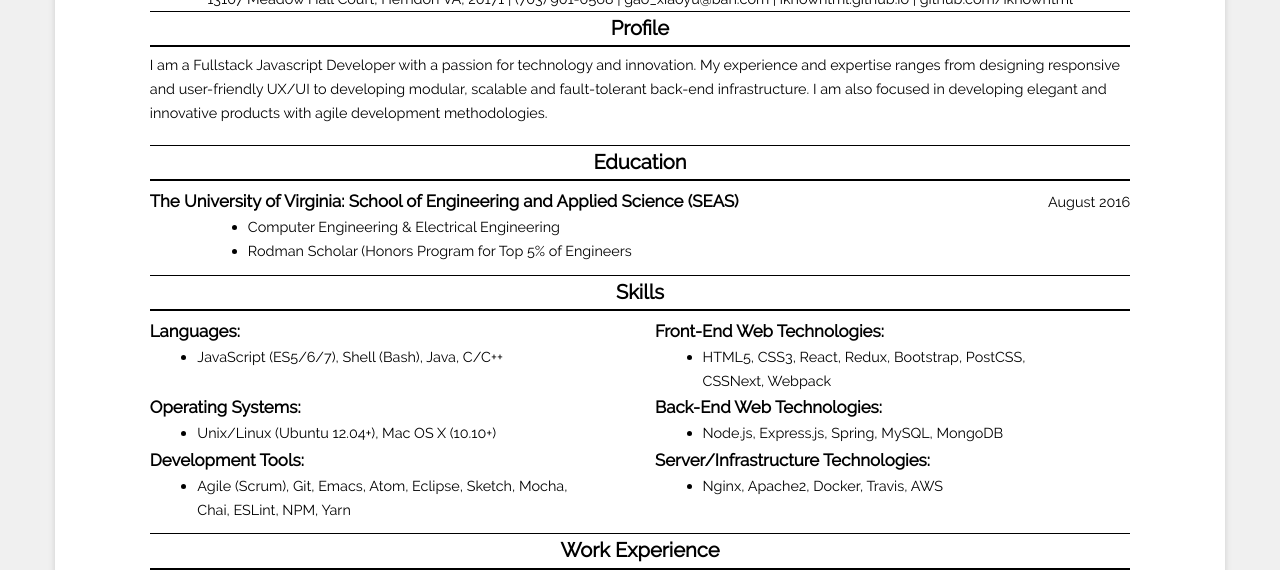
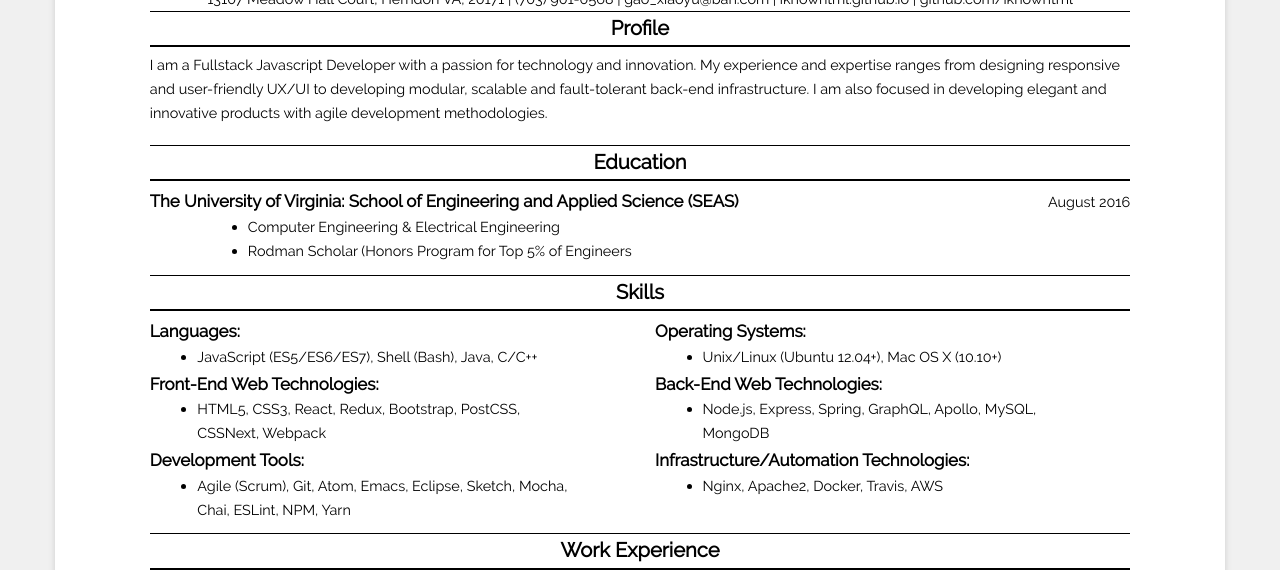
Before and after one commit to iknowhtml/resume, a plain HTML site: page index.html in a window 1280 px wide. Shown: the part 159-729 px from the top of the page. Drawn offline with Linux system fonts and the light colour scheme.

Commit message:
update resume

```diff
--- a/index.html
+++ b/index.html
@@ -60,27 +60,27 @@
             <div class="col-lg-16 col-md-6 col-sm-6 col-xs-6">
               <h3>Languages:</h3>
               <ul>
-                <li> JavaScript (ES5/6/7), Shell (Bash), Java, C/C++</li>
+                <li> JavaScript (ES5/ES6/ES7), Shell (Bash), Java, C/C++</li>
               </ul>
             </div>
+            <div class="col-lg-16 col-md-6 col-sm-6 col-xs-6">
+              <h3>Operating Systems:</h3>
+              <ul>
+                <li>Unix/Linux (Ubuntu 12.04+), Mac OS X (10.10+)</li>
+              </ul>
+            </div>
+          </div>
+          <div class="row">
             <div class="col-lg-16 col-md-6 col-sm-6 col-xs-6">
               <h3>Front-End Web Technologies:</h3>
               <ul>
                 <li>HTML5, CSS3, React, Redux, Bootstrap, PostCSS, CSSNext, Webpack</li>
               </ul>
             </div>
-          </div>
-          <div class="row">
-            <div class="col-lg-16 col-md-6 col-sm-6 col-xs-6">
-              <h3>Operating Systems:</h3>
-              <ul>
-                <li>Unix/Linux (Ubuntu 12.04+), Mac OS X (10.10+)</li>
-              </ul>
-            </div>
             <div class="col-lg-16 col-md-6 col-sm-6 col-xs-6">
               <h3>Back-End Web Technologies:</h3>
               <ul>
-                <li>Node.js, Express.js, Spring, MySQL, MongoDB</li>
+                <li>Node.js, Express, Spring, GraphQL, Apollo, MySQL, MongoDB</li>
               </ul>
             </div>
           </div>
@@ -88,11 +88,11 @@
             <div class="col-lg-16 col-md-6 col-sm-6 col-xs-6">
               <h3>Development Tools:</h3>
               <ul>
-                <li>Agile (Scrum), Git, Emacs, Atom, Eclipse, Sketch, Mocha, Chai, ESLint, NPM, Yarn</li>
+                <li>Agile (Scrum), Git,  Atom, Emacs, Eclipse, Sketch, Mocha, Chai, ESLint, NPM, Yarn</li>
               </ul>
             </div>
             <div class="col-lg-16 col-md-6 col-sm-6 col-xs-6">
-              <h3>Server/Infrastructure Technologies:</h3>
+              <h3>Infrastructure/Automation Technologies:</h3>
               <ul>
                 <li>Nginx, Apache2, Docker, Travis, AWS</li>
               </ul>
```
